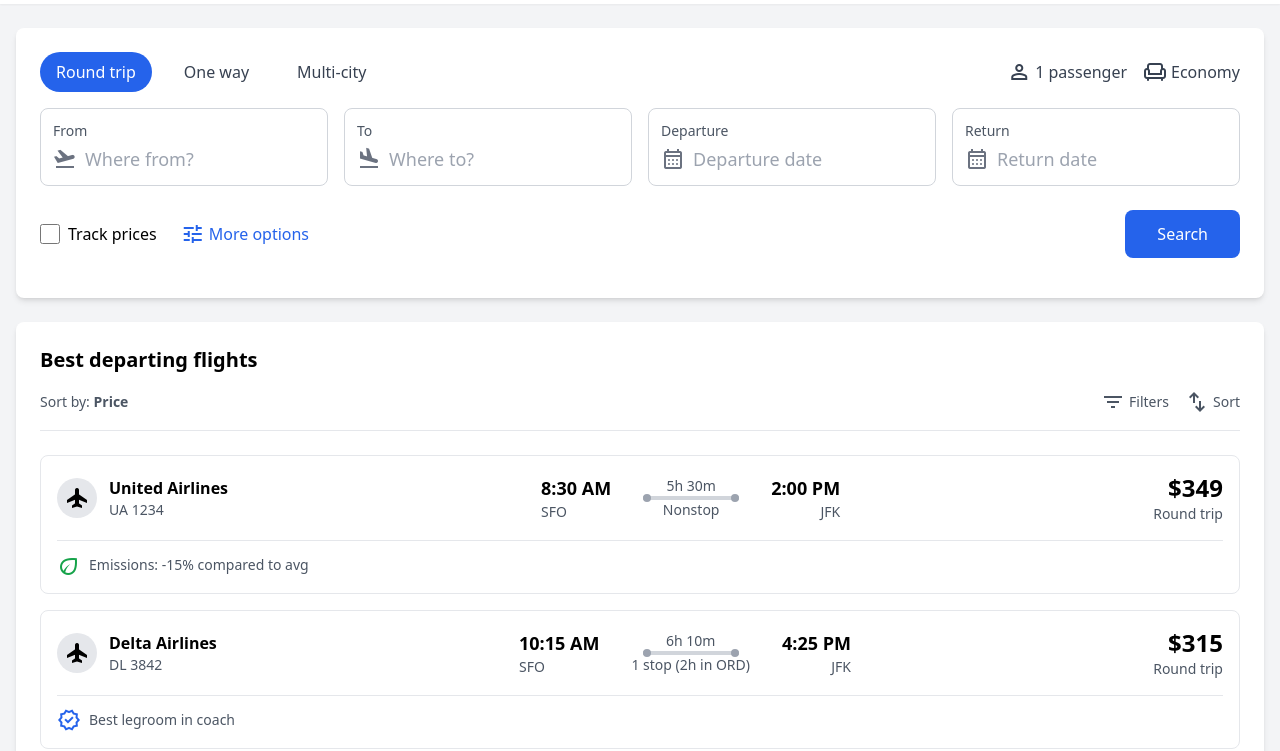
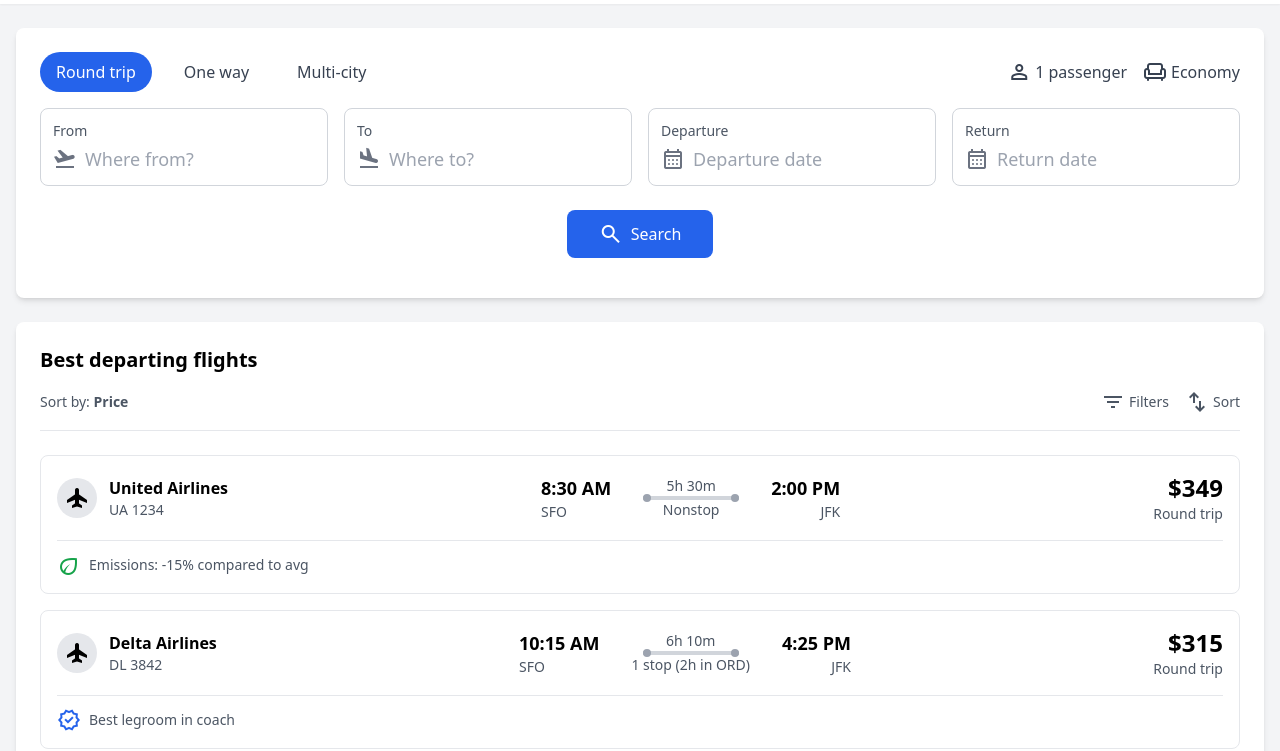
Before and after one commit to super3/tracker, a plain HTML site: page index.html in a window 1280 px wide. Shown: the part 70-821 px from the top of the page. Drawn offline with nearby package versions, Linux system fonts and the light colour scheme.

Commit message:
Update index.html

```diff
--- a/index.html
+++ b/index.html
@@ -91,20 +91,9 @@
                 </div>
             </div>
 
-            <div class="flex items-center justify-between mb-4">
-                <div class="flex items-center space-x-6">
-                    <label class="flex items-center">
-                        <input type="checkbox" class="rounded text-blue-600 mr-2 h-5 w-5">
-                        <span>Track prices</span>
-                    </label>
-
-                    <button class="text-blue-600 flex items-center">
-                        <span class="material-symbols-outlined mr-1">tune</span>
-                        More options
-                    </button>
-                </div>
-
-                <button class="bg-blue-600 text-white px-8 py-3 rounded-lg hover:bg-blue-700 transition">
+            <div class="flex items-center justify-center mb-4">
+                <button class="bg-blue-600 text-white px-8 py-3 rounded-lg hover:bg-blue-700 transition flex items-center">
+                    <span class="material-symbols-outlined mr-2">search</span>
                     Search
                 </button>
             </div>
```
